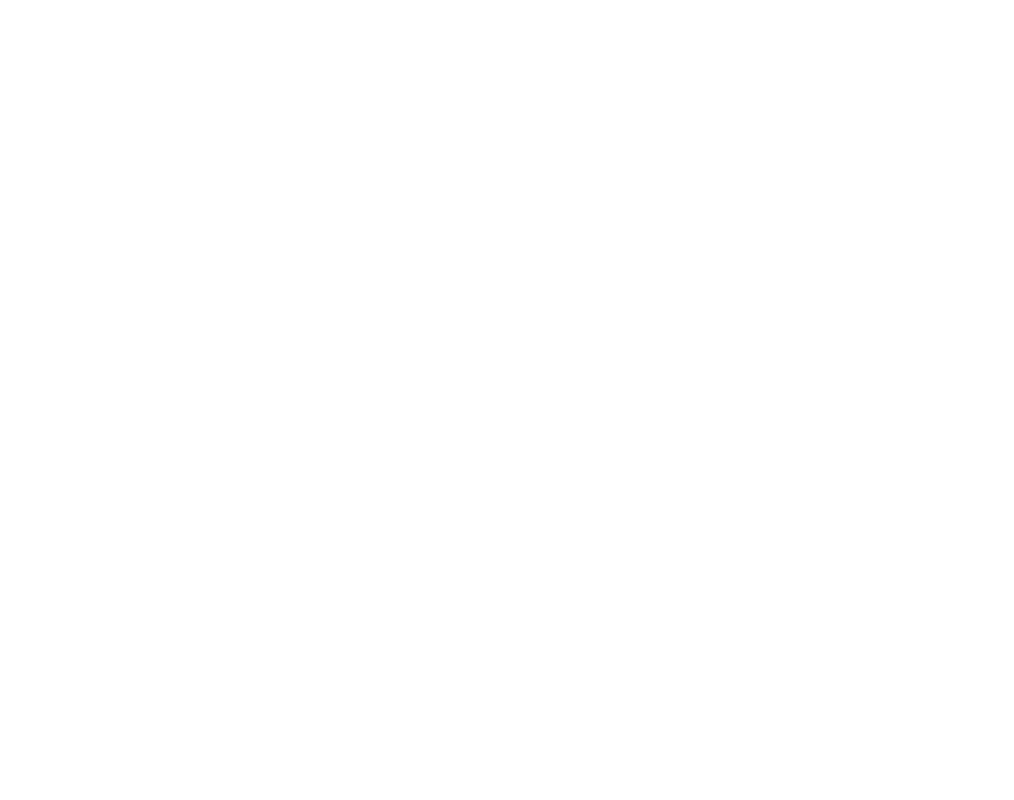
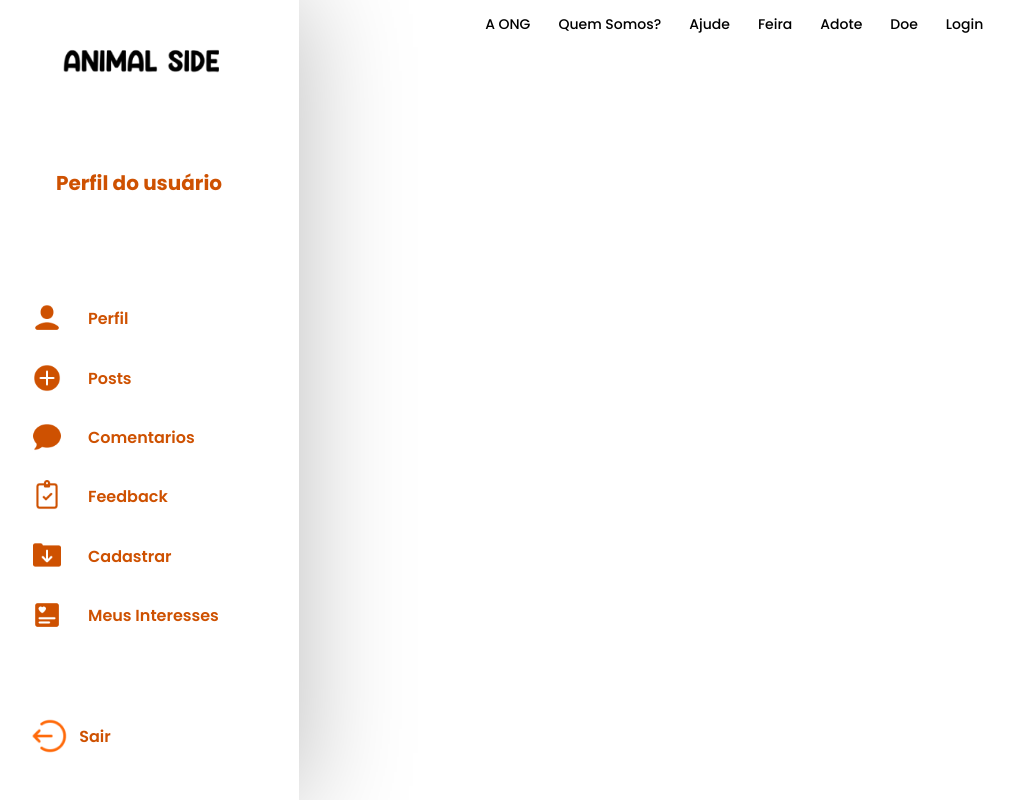
Before and after one commit to Davi-Oliveira-Brito/Animal-Side, a React app in the folder site/: page /userPerfil in a window 1280 px wide. Before the commit this address had no page. Shown: the whole page, without its empty margins (21-1035 px from the left). Built offline with nearby package versions, Linux system fonts and the light colour scheme.

Commit message:
componentes page perfil user feito

```diff
--- a/site/src/Routes.js
+++ b/site/src/Routes.js
@@ -7,6 +7,7 @@
 import AONG from "./pages/ong/index.js"
 import ComentarioAdocao from "./pages/adote/comentario/index.js"
 import Ajude from "./pages/ajude/index.js"
+import PerfilUser from "./pages/usuario/perfil/index.js"
 
 import QuemSomos from "./pages/quemSomos/index.js"
 
@@ -32,6 +33,8 @@
                 <Route path='/comentarioadocao' element={<ComentarioAdocao/>}/>
                 <Route path='/quemsomos' element={<QuemSomos/>}/>
 
+                <Route path='/userPerfil' element={<PerfilUser/>}/>
+
             </Routes>
         </BrowserRouter>
     )
--- a/site/src/components/navBar/index.scss
+++ b/site/src/components/navBar/index.scss
@@ -5,6 +5,10 @@
     align-self: flex-start;
     text-align: center;
     align-items: center;
+
+    position: fixed;
+    z-index: 2;
+    box-shadow: 0px 10px 4px rgba(0, 0, 0, 0.25);
 
     background-color: #ffffff;
 
--- /dev/null
+++ b/site/src/components/sidebarUsuario/index.js
@@ -0,0 +1,70 @@
+import './index.scss'
+import { useNavigate } from 'react-router-dom';
+
+export default function SidebarUser() {
+    const navigate = useNavigate();
+    return (
+        <main className='comp-side-user'>
+            <div className='side-sub'>
+                <img className="logo" src="/assets/images/logoRow.png" alt="" />
+
+
+                <p className='titulo'>Perfil do usuário</p>
+
+                <div className='items-area'>
+                    <div onClick={() => navigate('/')} className="element-info" >
+
+                        <img className="comp-image" src="/assets/images/Userperfil.png" alt="" />
+                        <button className="element-button">Perfil</button>
+
+                    </div>
+
+                    <div onClick={() => navigate('/feedAdocaoAdmin')} className="element-info" >
+
+                        <img className="comp-image" src="/assets/images/Mais.png" alt="" />
+                        <button className="element-button">posts</button>
+
+                    </div>
+
+                    <div className="element-info" >
+
+                        <img className="comp-image" src="/assets/images/balao.png" alt="" />
+                        <button className="element-button">comentarios</button>
+
+                    </div>
+
+                    <div onClick={() => navigate('/cadastro')} className="element-info" >
+
+                        <img className="comp-image" src="/assets/images/Prancheta.png" alt="" />
+                        <button className="element-button">Feedback</button>
+
+                    </div>
+
+                    <div className="element-info" >
+
+                        <img className="comp-image" src="/assets/images/cadastrar.png" alt="" />
+                        <button className="element-button">Cadastrar</button>
+
+
+                    </div>
+
+                    <div className="element-info" >
+
+                        <img className="comp-image" src="/assets/images/interesses.png" alt="" />
+                        <button className="element-button" >Meus Interesses</button>
+
+                    </div>
+
+
+                </div>
+
+                <div className='logout'>
+                    <img src="/assets/images/Logout.png" alt="" />
+                    <button className='sair'>sair</button>
+                </div>
+
+            </div>
+        </main>
+
+    );
+}
--- /dev/null
+++ b/site/src/components/sidebarUsuario/index.scss
@@ -0,0 +1,102 @@
+.comp-side-user{
+    display: flex;
+    flex-direction: column;
+    justify-content: center;
+    align-items: center;
+
+
+    box-shadow: 2px 0px 100px 3px rgba(0, 0, 0, 0.25);
+
+    width: 25%;
+    height: 100vh;
+
+
+    .side-sub{
+        display: flex;
+        flex-direction: column;
+        justify-content: space-between;
+        height: 95%;
+        width: 90%;
+        padding: 1.5em;
+
+
+        .logo{
+            align-self: center;
+            width: 10em;
+        }
+
+        .titulo{
+            font-family: 'Poppins-Bold' ;
+            font-size: 20px;
+            color: #CE5101;
+            align-self: center;
+        }
+
+        .items-area{
+            display: flex;
+            flex-direction: column;
+            justify-content: space-around;
+            height: 50%;
+            width: 90%;
+            align-self: center;
+
+            .element-info{
+                display: flex;
+                flex-direction: row;
+                align-items: flex-start;
+                text-align: center;
+                justify-content: space-between;
+                width: 100%;
+                gap: 1em;
+
+                .comp-image{
+                    width: 2em;
+                    height: auto;
+                }
+
+                .element-button{
+                    border: solid transparent;
+                    background:none;
+                    font-size: 16px;
+                    font-family: 'Poppins-Semibold';
+                    text-transform: capitalize;
+                    text-align: left;
+                    align-items: center;
+                    color: #CE5101;
+                    width: 90%;
+                }
+
+            }
+
+        }
+
+
+        .logout{
+            display: flex;
+            flex-direction: row;
+            align-self: left;
+            padding-left: .7em;
+
+            img{
+                width: 2.5em;
+            }
+
+            button{
+                border: solid transparent;
+                background:none;
+                font-size: 16px;
+                font-family: 'Poppins-Semibold';
+                text-transform: capitalize;
+                text-align: left;
+                align-items: center;
+                color: #CE5101;
+                width: 90%;
+            }
+
+        }
+
+    }
+
+
+
+}
--- a/site/src/pages/usuario/perfil/index.js
+++ b/site/src/pages/usuario/perfil/index.js
@@ -0,0 +1,15 @@
+import './index.scss'
+
+import NavBarAdmin from '../../../components/navBarAdmin/index.js';
+import SidebarUser from '../../../components/sidebarUsuario/index.js';
+
+export default function PerfilUser(){
+    return(
+        <main className="user-perfil">
+            <NavBarAdmin/>
+            <SidebarUser/>
+
+        </main>
+    );
+
+}
```
Also changed, not shown: site/public/assets/images/balao.png (added), site/public/assets/images/cadastrar.png (added), site/public/assets/images/interesses.png (added).
